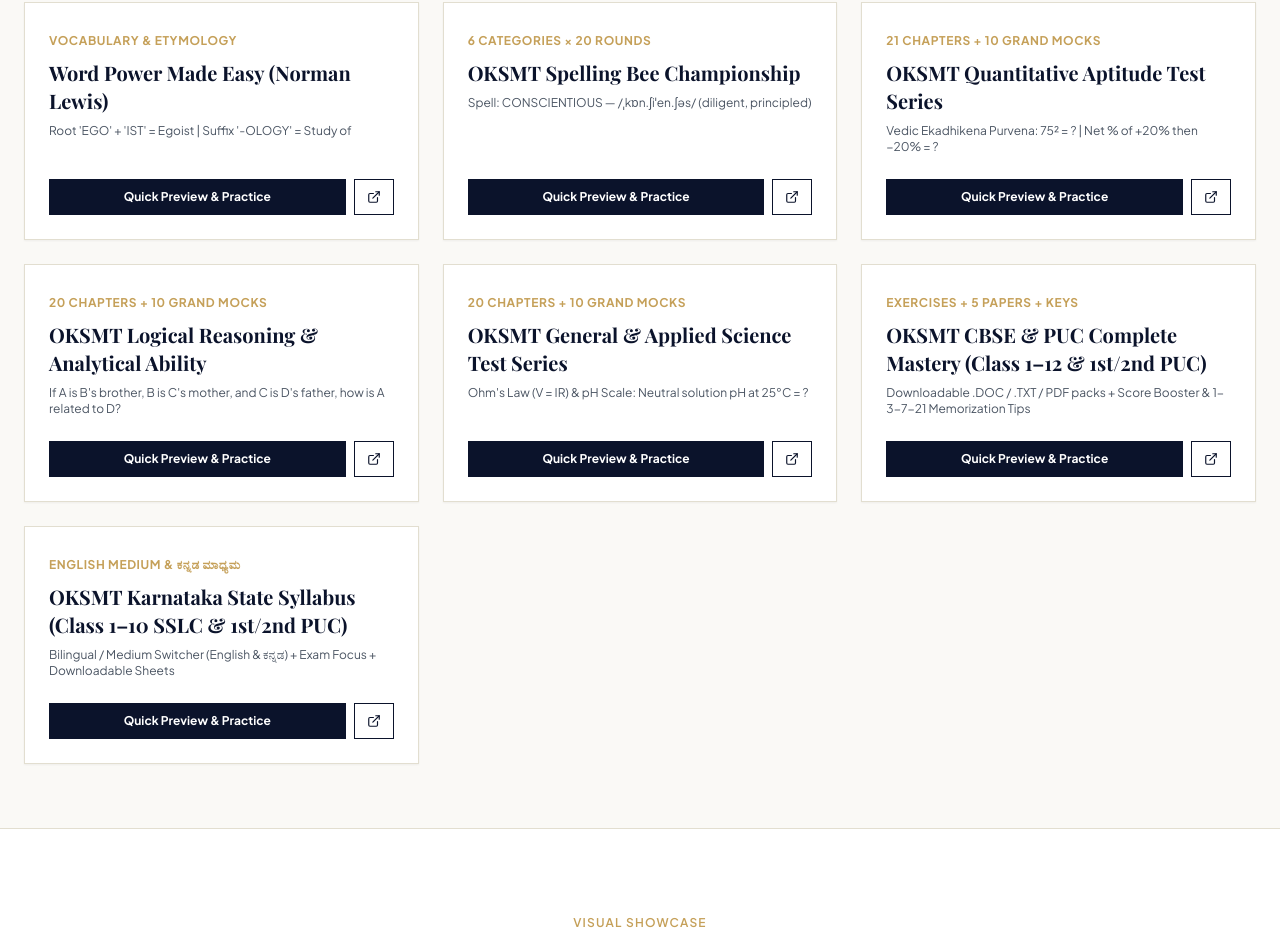
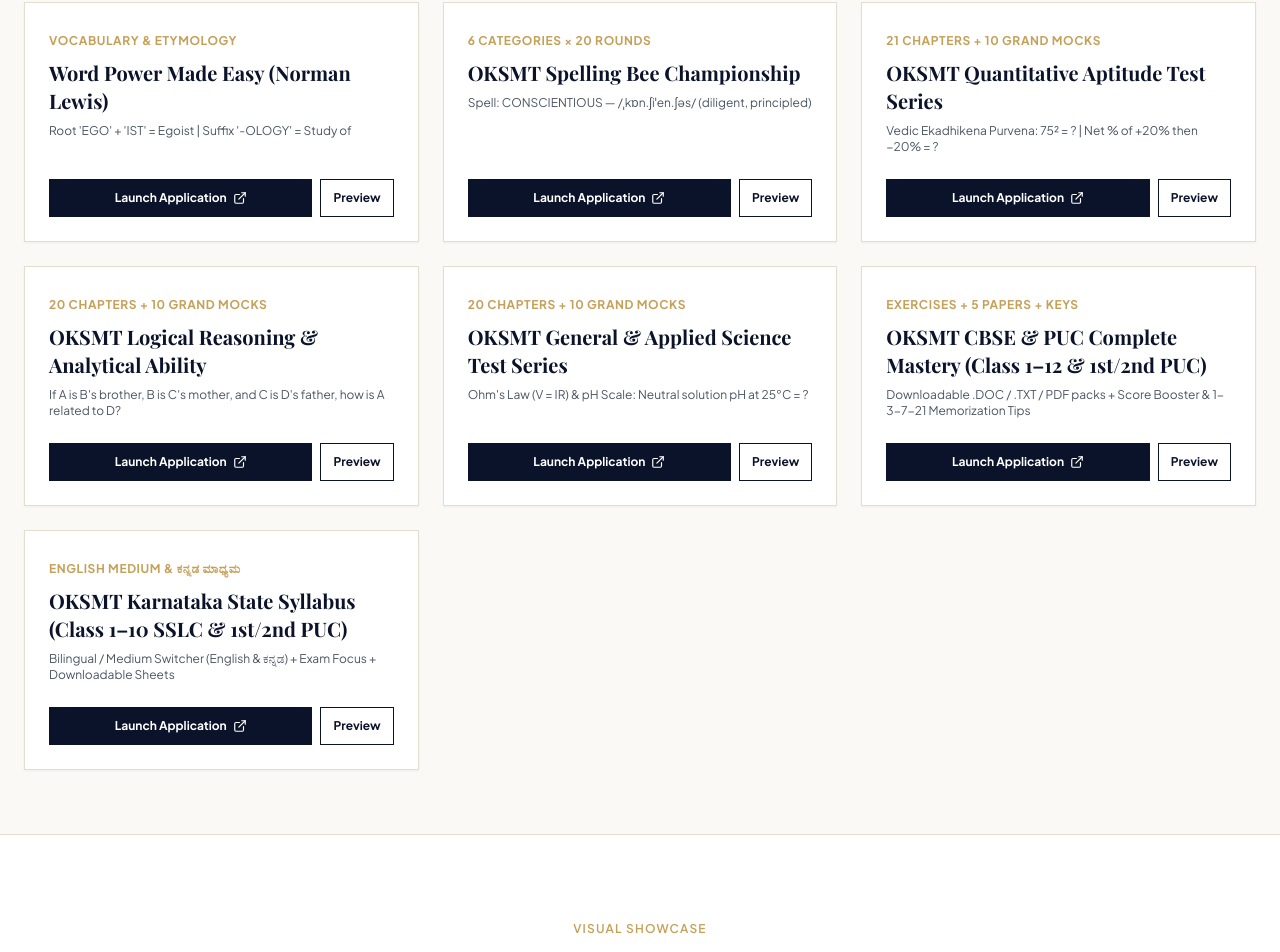
Before and after one commit to ovsuri-dot/architecting-success-v3, a React (Vite) app: page / in a window 1280 px wide. Shown: the part 1652-2604 px from the top of the page. Built offline with nearby package versions, Linux system fonts and the light colour scheme; a web font is replaced by a local one.

Commit message:
Update App.jsx

```diff
--- a/src/App.jsx
+++ b/src/App.jsx
@@ -68,7 +68,7 @@ const SITE_CONTENT = {
       id: "word-power",
       title: "Word Power Made Easy (Norman Lewis)",
       badge: "Vocabulary & Etymology",
-      route: "/word-power/index.html",
+      route: "https://word-power-made-easy-oksmt-o-v-sure.vercel.app",
       categories: ["Part I: Personality & Doctors", "Part II: Speech & Insults", "Part III: Flattery & Attitudes"],
       chapters: [
         "Ch 1: Personality Types (Egoist, Altruist, Introvert, Misanthrope)",
@@ -86,7 +86,7 @@ const SITE_CONTENT = {
       id: "spelling-bee",
       title: "OKSMT Spelling Bee Championship",
       badge: "6 Categories × 20 Rounds",
-      route: "/spelling-bee/index.html",
+      route: "https://oksmt-spelling-bee-championship-o-v-lovat.vercel.app",
       categories: [
         "Cat 1: Primary Stars (Grades 1–3)",
         "Cat 2: Junior Explorers (Grades 4–5)",
@@ -111,7 +111,7 @@ const SITE_CONTENT = {
       id: "quant-aptitude",
       title: "OKSMT Quantitative Aptitude Test Series",
       badge: "21 Chapters + 10 Grand Mocks",
-      route: "/quantitative-aptitude/index.html",
+      route: "https://oksmt-quantitative-aptitude-test-se.vercel.app",
       categories: [
         "Cat 1: Primary Foundation (Grades 4–5)",
         "Cat 2: Middle School Scholars (Grades 6–8)",
@@ -137,7 +137,7 @@ const SITE_CONTENT = {
       id: "logical-reasoning",
       title: "OKSMT Logical Reasoning & Analytical Ability",
       badge: "20 Chapters + 10 Grand Mocks",
-      route: "/logical-reasoning/index.html",
+      route: "https://oksmt-logical-reasoning-analytical.vercel.app",
       categories: [
         "Cat 1–2: Foundation & Middle School Logic",
         "Cat 3–4: High School & Senior Secondary",
@@ -159,7 +159,7 @@ const SITE_CONTENT = {
       id: "science-aptitude",
       title: "OKSMT General & Applied Science Test Series",
       badge: "20 Chapters + 10 Grand Mocks",
-      route: "/science-aptitude/index.html",
+      route: "https://oksmt-general-applied-science-test.vercel.app",
       categories: [
         "Cat 1–2: Young Explorers & Junior Scientists",
         "Cat 3–4: High School & Senior Secondary",
@@ -181,7 +181,7 @@ const SITE_CONTENT = {
       id: "cbse-puc",
       title: "OKSMT CBSE & PUC Complete Mastery (Class 1–12 & 1st/2nd PUC)",
       badge: "Exercises + 5 Papers + Keys",
-      route: "/cbse-puc/index.html",
+      route: "https://oksmt-cbse-puc-complete-academic-ma.vercel.app",
       categories: [
         "Class 1 to Class 5 (Foundational & Preparatory)",
         "Class 6 to Class 10 (Middle & Secondary Board)",
@@ -203,7 +203,7 @@ const SITE_CONTENT = {
       id: "karnataka-state",
       title: "OKSMT Karnataka State Syllabus (Class 1–10 SSLC & 1st/2nd PUC)",
       badge: "English Medium & ಕನ್ನಡ ಮಾಧ್ಯಮ",
-      route: "/karnataka-state/index.html",
+      route: "https://state-beige.vercel.app",
       categories: [
         "Class 1–10 Karnataka State (SSLC Board)",
         "1st PUC & 2nd PUC (Karnataka PUE / KSEAB)",
@@ -950,19 +950,22 @@ export default function App() {
                         <p className="text-xs text-gray-600">{app.sampleItem.prompt}</p>
                       </div>
                       <div className="flex gap-2 pt-2">
+                        <a
+                          href={app.route}
+                          target="_blank"
+                          rel="noopener noreferrer"
+                          className="flex-1 py-2.5 px-3 bg-[#0B132B] text-white text-xs font-bold hover:bg-[#C5A059] hover:text-[#0B132B] transition inline-flex items-center justify-center gap-1.5"
+                        >
+                          <span>Launch Application</span>
+                          <ExternalLink size={14} />
+                        </a>
                         <button
                           onClick={() => openAppPreview(app)}
-                          className="flex-1 py-2.5 px-3 bg-[#0B132B] text-white text-xs font-bold hover:bg-[#C5A059] hover:text-[#0B132B] transition"
+                          className="py-2.5 px-3 border border-[#0B132B] text-[#0B132B] text-xs font-bold hover:bg-[#0B132B] hover:text-white transition"
+                          title="Quick Preview"
                         >
-                          Quick Preview &amp; Practice
+                          Preview
                         </button>
-                        <a
-                          href={app.route}
-                          className="py-2.5 px-3 border border-[#0B132B] text-[#0B132B] text-xs font-bold hover:bg-[#0B132B] hover:text-white transition inline-flex items-center"
-                          title={`Open ${app.route}`}
-                        >
-                          <ExternalLink size={14} />
-                        </a>
                       </div>
                     </div>
                   ))}
@@ -1439,19 +1442,21 @@ export default function App() {
                       </div>
 
                       <div className="space-y-2 pt-2">
+                        <a
+                          href={suite.route}
+                          target="_blank"
+                          rel="noopener noreferrer"
+                          className="w-full py-2.5 px-4 bg-[#0B132B] text-white text-xs font-bold hover:bg-[#C5A059] hover:text-[#0B132B] transition flex items-center justify-center gap-1.5"
+                        >
+                          <span>Launch Application</span>
+                          <ExternalLink size={14} />
+                        </a>
                         <button
                           onClick={() => openAppPreview(suite)}
-                          className="w-full py-2.5 px-4 bg-[#0B132B] text-white text-xs font-bold hover:bg-[#C5A059] hover:text-[#0B132B] transition"
+                          className="w-full py-2 px-4 border border-[#0B132B] text-[#0B132B] text-xs font-bold hover:bg-[#0B132B] hover:text-white transition"
                         >
-                          Interactive Module Preview &amp; Export
+                          Quick Syllabus &amp; Sample Preview
                         </button>
-                        <a
-                          href={suite.route}
-                          className="w-full py-2 px-4 border border-[#0B132B] text-[#0B132B] text-xs font-bold hover:bg-[#0B132B] hover:text-white transition flex items-center justify-center gap-1"
-                        >
-                          <span>Open Standalone Module ({suite.route})</span>
-                          <ExternalLink size={13} />
-                        </a>
                       </div>
                     </div>
                   ))}
@@ -1871,9 +1876,11 @@ export default function App() {
               </button>
               <a
                 href={previewApp.route}
-                className="inline-flex items-center gap-2 px-4 py-2.5 border border-[#C5A059] text-[#0B132B] text-xs font-bold hover:bg-[#C5A059]/20 transition ml-auto"
+                target="_blank"
+                rel="noopener noreferrer"
+                className="inline-flex items-center gap-2 px-4 py-2.5 bg-[#C5A059] text-[#0B132B] text-xs font-bold hover:bg-[#0B132B] hover:text-white transition ml-auto"
               >
-                Full Screen App <ExternalLink size={14} />
+                Open Application <ExternalLink size={14} />
               </a>
             </div>
           </div>
```
